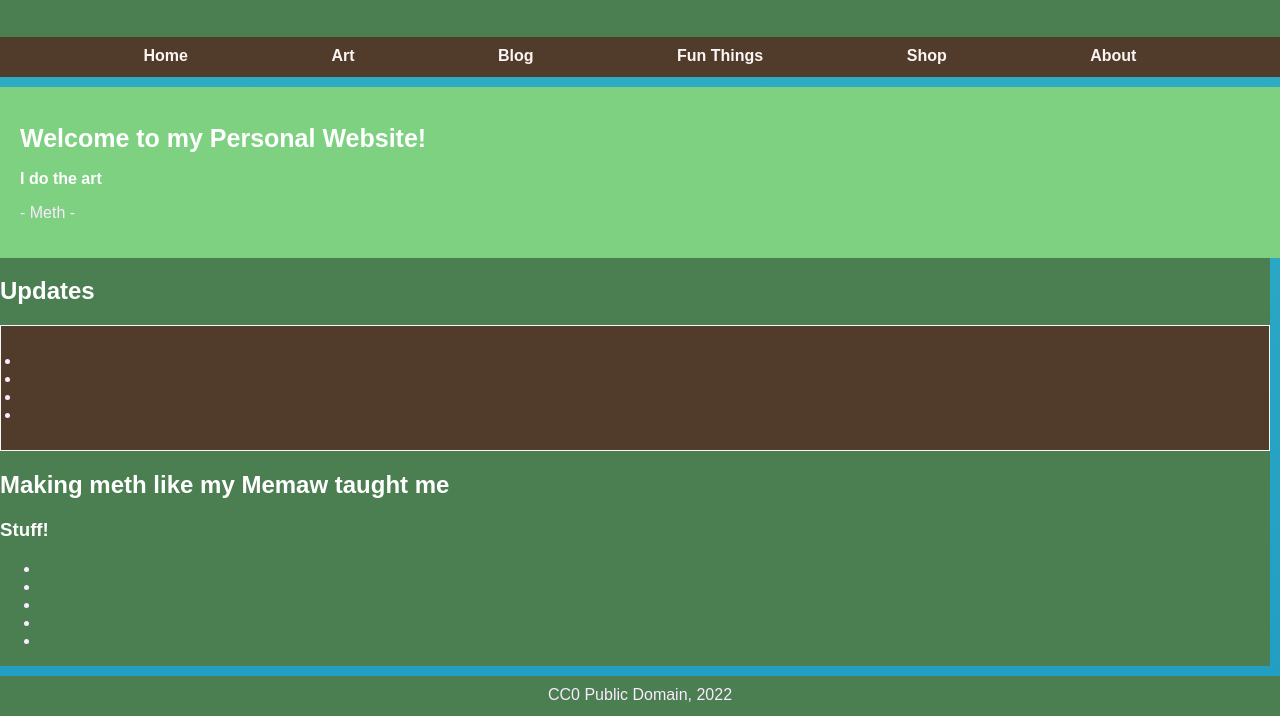
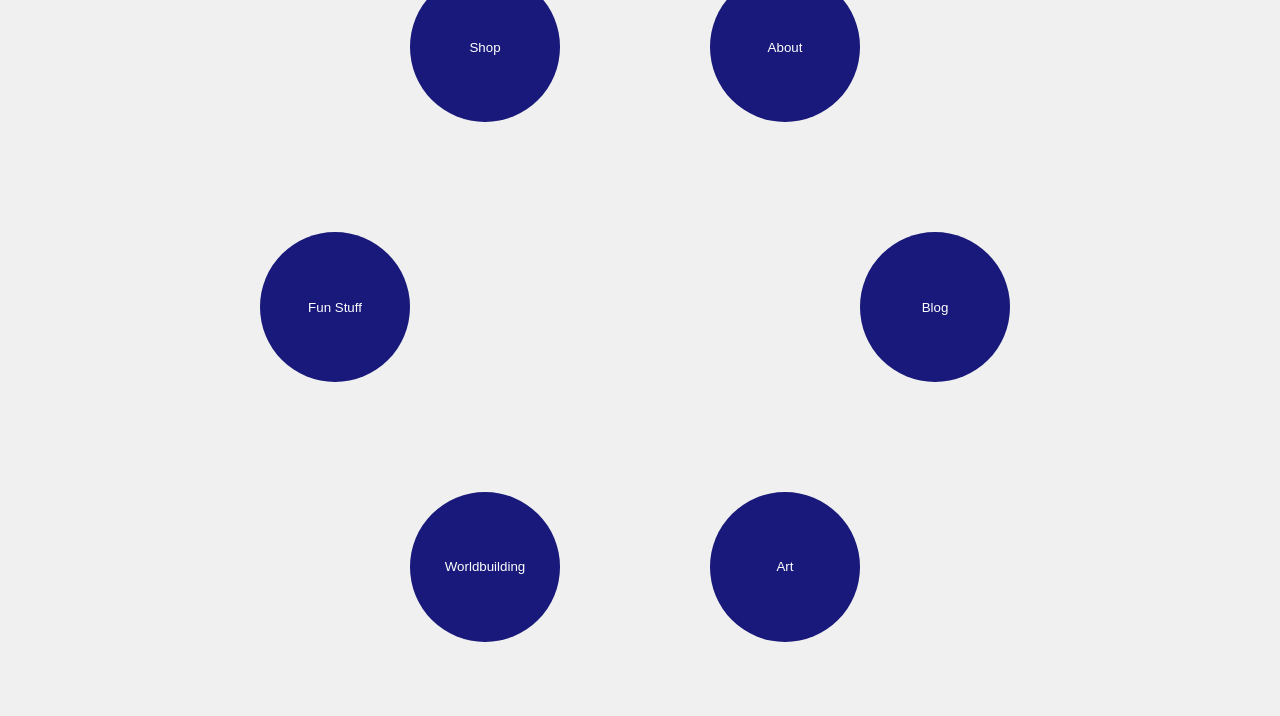
Before and after one commit to PhenixPhyre/PhenixPhyre.github.io, a plain HTML site: page index.html in a window 1280 px wide. Shown: the part 113-829 px from the top of the page. After the commit the page ends 800 px from the top, so only its background shows below. Drawn offline with Linux system fonts and the light colour scheme; a web font is replaced by a local one.

Commit message:
New website layout

```diff
--- /dev/null
+++ b/assets/css/style.css
@@ -0,0 +1,52 @@
+
+body {
+    height: 100vh;
+    margin: 0;
+    display: flex;
+    justify-content: center;
+    align-items: center;
+    background-color: #f0f0f0;
+
+}
+
+.button-container {
+    position: relative;
+    width: 400px;
+    height: 350px;
+
+}
+
+button {
+    position: absolute;
+    background-color: #18197a;
+    border: none;
+    color: white;
+    padding: 15px;
+    text-align: center;
+    text-decoration: none;
+    border-radius: 50%;
+    cursor: pointer;
+    transition: background-color 0.3s ease;
+    width: 150px;
+    height: 150px;
+}
+
+button:hover {
+    background-color: #3c1c5a;
+}
+
+header {
+    background-color: #679db6;
+    color: white;
+    width: 100%;
+    text-align: center;
+    padding: 15px 0;
+    position: absolute;
+    top: 0;
+    z-index: 1;
+}
+
+.container {
+    display: flex;
+    flex: 1;
+}
--- /dev/null
+++ b/assets/js/script.js
@@ -0,0 +1,12 @@
+const buttons = document.querySelectorAll('.button-container button');
+const radius = 300;
+const centerX = 150;
+const centerY = 150;
+
+buttons.forEach((button, index) => {
+    const angle = (index / buttons.length) * (2 * Math.PI);
+    const x = centerX + radius * Math.cos(angle) - 30;
+    const y = centerY + radius * Math.sin(angle) - 30;
+    button.style.left = `${x}px`;
+    button.style.top = `${y}px`;
+});
--- a/css/main.css
+++ /dev/null
@@ -1,253 +0,0 @@
-
-
-        /* user styles */
-
-        /* styles are what change the color and sizes of stuff on your site. */
-
-        /* these are variables that are being used in the code
-these tended to confuse some people, so I only kept
-the images as variables */
-
-        :root {
-            --header-image: url('https://sadhost.neocities.org/images/layouts/wp.jpeg');
-            --body-bg-image: url('https://sadhost.neocities.org/images/tiles/purplesky.gif');
-
-            /* colors */
-            --content: #afa0c4;
-        }
-
-        /* if you have the URL of a font, you can set it below */
-        /* feel free to delete this if it's not your vibe */
-
-        /* this seems like a lot for just one font and I would have to agree
-but I wanted to include an example of how to include a custom font.
-If you download a font file you can upload it onto your Neocities
-and then link it! Many fonts have separate files for each style
-(bold, italic, etc. T_T) which is why there are so many!
-
-*/
-
-        @font-face {
-            font-family: Nunito;
-            src: url('https://sadhost.neocities.org/fonts/Nunito-Regular.ttf');
-        }
-
-        @font-face {
-            font-family: Nunito;
-            src: url('https://sadhost.neocities.org/fonts/Nunito-Bold.ttf');
-            font-weight: bold;
-        }
-
-        @font-face {
-            font-family: Nunito;
-            src: url('https://sadhost.neocities.org/fonts/Nunito-Italic.ttf');
-            font-style: italic;
-        }
-
-        @font-face {
-            font-family: Nunito;
-            src: url('https://sadhost.neocities.org/fonts/Nunito-BoldItalic.ttf');
-            font-style: italic;
-            font-weight: bold;
-        }
-
-        body {
-            font-family: 'Nunito', sans-serif;
-            margin: 0;
-            height: 100vh;
-            background: rgb(34,158,195);
-            background: linear-gradient(0deg, rgba(34,158,195,1) 0%, rgba(110,245,208,1) 500%);
-            background-repeat: no-repeat;
-            /* you can delete the line below if you'd prefer to not use an image */
-            color: #fceaff;
-        }
-
-        * {
-            box-sizing: border-box;
-        }
-
-        #container {
-            max-width: 1500px;
-            /* this is the width of your layout! */
-            /* if you change the above value, scroll to the bottom
-  and change the media query according to the comment! */
-            margin: 0 auto;
-            /* this centers the entire page */
-        }
-
-        /* the area below is for all links on your page
-EXCEPT for the navigation */
-        #container a {
-            color: #96E8BC;
-            font-weight: bold;
-            /* if you want to remove the underline
-  you can add a line below here that says:
-  text-decoration:none; */
-        }
-
-        #header {
-            width: 100%;
-            background-color: #4B7F52;
-            /* header color here! */
-            height: 150px;
-            /* this is only for a background image! */
-            /* if you want to put images IN the header,
-  you can add them directly to the <div id="header"></div> element! */
-            background-size: 100%;
-        }
-
-        /* navigation section!! */
-        #navbar {
-            height: 40px;
-            background-color: #513C2C;
-            /* navbar color */
-            width: 100%;
-        }
-
-        #navbar ul {
-            display: flex;
-            padding: 0;
-            margin: 0;
-            list-style-type: none;
-            justify-content: space-evenly;
-        }
-
-        #navbar li {
-            padding-top: 10px;
-        }
-
-        /* navigation links*/
-        #navbar li a {
-            color: #FBF5F3;
-            /* navbar text color */
-            font-weight: 800;
-            text-decoration: none;
-            /* this removes the underline */
-        }
-
-        /* navigation link when a link is hovered over */
-        #navbar li a:hover {
-            color: #FBF5F3;
-            text-decoration: underline;
-        }
-
-        #flex {
-            display: flex;
-        }
-
-        /* this colors BOTH sidebars
-if you want to style them separately,
-create styles for #leftSidebar and #rightSidebar */
-        aside {
-            background-color: #4B7F52;
-            width: 300px;
-            padding: 0px;
-
-            /* this makes the sidebar text slightly smaller */
-        }
-
-
-        /* this is the color of the main content area,
-between the sidebars! */
-        main {
-            background-color: #7DD181;
-            flex: 1;
-            padding: 20px;
-            order: 2;
-        }
-
-        /* what's this "order" stuff about??
-allow me to explain!
-if you're using both sidebars, the "order" value
-tells the CSS the order in which to display them.
-left sidebar is 1, content is 2, and right sidebar is 3! */
-
-        */ #leftSidebar {
-            order: 1;
-        }
-
-        #rightSidebar {
-            order: 3;
-        }
-
-        footer {
-            background-color: #4B7F52;
-            /* background color for footer */
-            width: 100%;
-            height: 40px;
-            padding: 10px;
-            text-align: center;
-            /* this centers the footer text */
-        }
-
-        h1,
-        h2,
-        h3 {
-            color: #ffffff;
-        }
-
-        h1 {
-            font-size: 25px;
-        }
-
-        strong {
-            /* this styles bold text */
-            color: #ffffff;
-        }
-
-        /* this is just a cool box, it's the darker colored one */
-        .box {
-            background-color: #513C2C;
-            border: 1px solid #f7f7f7;
-            padding: 10px;
-        }
-
-        /* CSS for extras */
-
-        #topBar {
-            width: 100%;
-            height: 30px;
-            padding: 10px;
-            font-size: smaller;
-            background-color: #ffffff;
-        }
-
-
-        /* BELOW THIS POINT IS MEDIA QUERY */
-
-        /* so you wanna change the width of your page?
-by default, the container width is 900px.
-in order to keep things responsive, take your new height,
-and then subtrack it by 100. use this new number as the
-"max-width" value below
-*/
-
-        @media only screen and (max-width: 1400px) {
-            #flex {
-                flex-wrap: wrap;
-            }
-
-            aside {
-                width: 100%;
-            }
-
-            /* the order of the items is adjusted here for responsiveness!
-  since the sidebars would be too small on a mobile device.
-  feel free to play around with the order!
-  */
-            main {
-                order: 1;
-            }
-
-            #leftSidebar {
-                order: 2;
-            }
-
-            #rightSidebar {
-                order: 3;
-            }
-
-            #navbar ul {
-                flex-wrap: wrap;
-            }
-        }
--- a/index.html
+++ b/index.html
@@ -1,70 +1,38 @@
 <!DOCTYPE html>
 <html lang="en">
+
 <head>
+    <meta charset="UTF-8">
+    <meta name="viewport" content="width=device-width, initial-scale=1.0">
+    <link rel="stylesheet" href="assets\css\style.css">
+    <title>Website</title>
 
-	<meta charset="utf-8">
-	<meta name="viewport" content="width=device-width, initial-scale=1.0" />
 
-	<title>Hello World</title>
-
-	<link rel="stylesheet" href="css/main.css">
 
 </head>
-    <body>
-    <div id="container">
-        <div id="headerArea">
-            <div id="header"></div>
-            <nav id="navbar" style="margin-bottom: 10px;">
-                <ul>
-                    <li><a href="#">Home</a></li>
-                    <li><a href="#">Art</a></li>
-                    <li><a href="#">Blog</a></li>
-                    <li><a href="#">Fun Things</a></li>
-                    <li><a href="#">Shop</a></li>
-                    <li><a href="#">About</a></li>
-                </ul>
-            </nav>
-        </div>
 
-        <div id="flex">
+<body>
 
-            <main>
-                <h1>Welcome to my Personal Website!</h1>
-                <p><strong>I do the art</strong></p>
-                <p></p>
-                <p></p>
-                <p></p>
-                <p></p>
+    <header id="header">
+        <h1> Welcome!</h1></header>
 
-                <p> - Meth - </p>
-                <p></p>
-
-                <p></p>
-
-
-            </main>
-
-        <aside id="leftSidebar" style="margin-right: 10px;"><h2>Updates</h2>
-        <div class="box">
-            <p></p>
-            <ul style="padding-left:10px;">
-                <li></li>
-                <li></li>
-                <li></li>
-                <li></a></li>
-            </ul>
-        </div>
-        <h2>Making meth like my Memaw taught me</h2>
-        <h3>Stuff!</h3>
-        <ul>
-            <li></a>
-            </li><li></a></li>
-            <li></a></li>
-            <li></a></li>
-            <li></a></li>
-        </ul></aside></div>
-        <footer id="footer" style="margin-top: 10px;">CC0 Public Domain, 2022</footer>
+    <div class="button-container">
+        <section class="blog">
+            <a href="pages/blog.html"><button class="blog-button">Blog</button></a></section>
+        <section class="art">
+            <a href="pages/art.html"><button class="art-button">Art</button></a></section>
+        <section class="wbuilding">
+            <a href="pages/worldbuilding.html"><button class="wbuilding-button">Worldbuilding</button></a></section>
+        <section class="fstuff">
+            <a href="pages/funstuff.html"><button class="fstuff-button">Fun Stuff</button></a></section>
+        <section class="shop">
+            <a hred="https://phyrestudio.etsy.com"><button class="shop-button">Shop</button></a></section>
+        <section class="about">
+           <a href="pages/about.html"><button class="about-button">About</button></a></section>
     </div>
 
-    </body>
+    <script src="assets/js/script.js"></script>
+
+</body>
+
 </html>
```
Also changed, not shown: README.MD (added), pages/about.html (added), pages/art.html (added), pages/blog.html (added), pages/funstuff.html (added), pages/worldbuilding.html (added), sitemape.xml (added).
